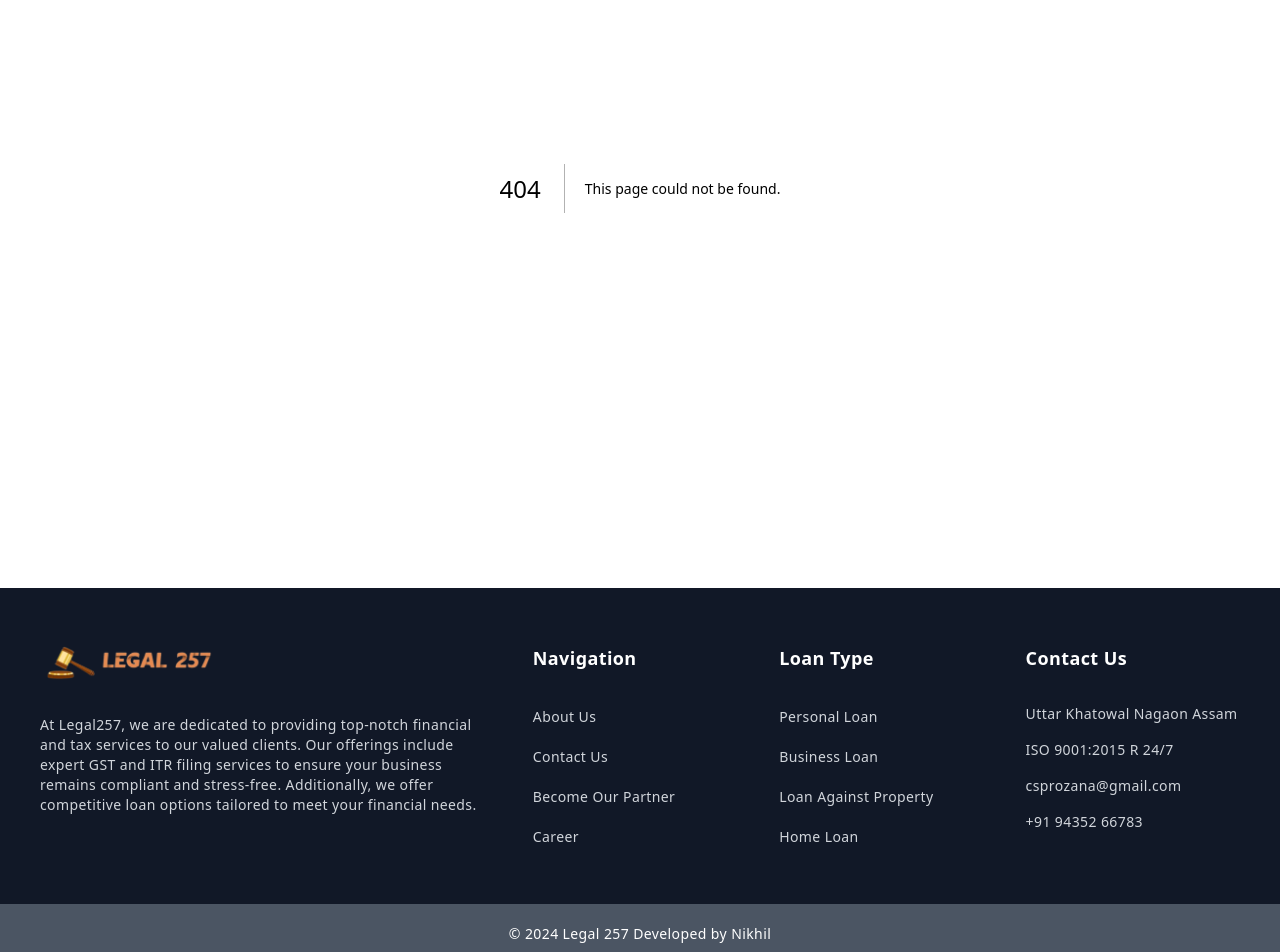
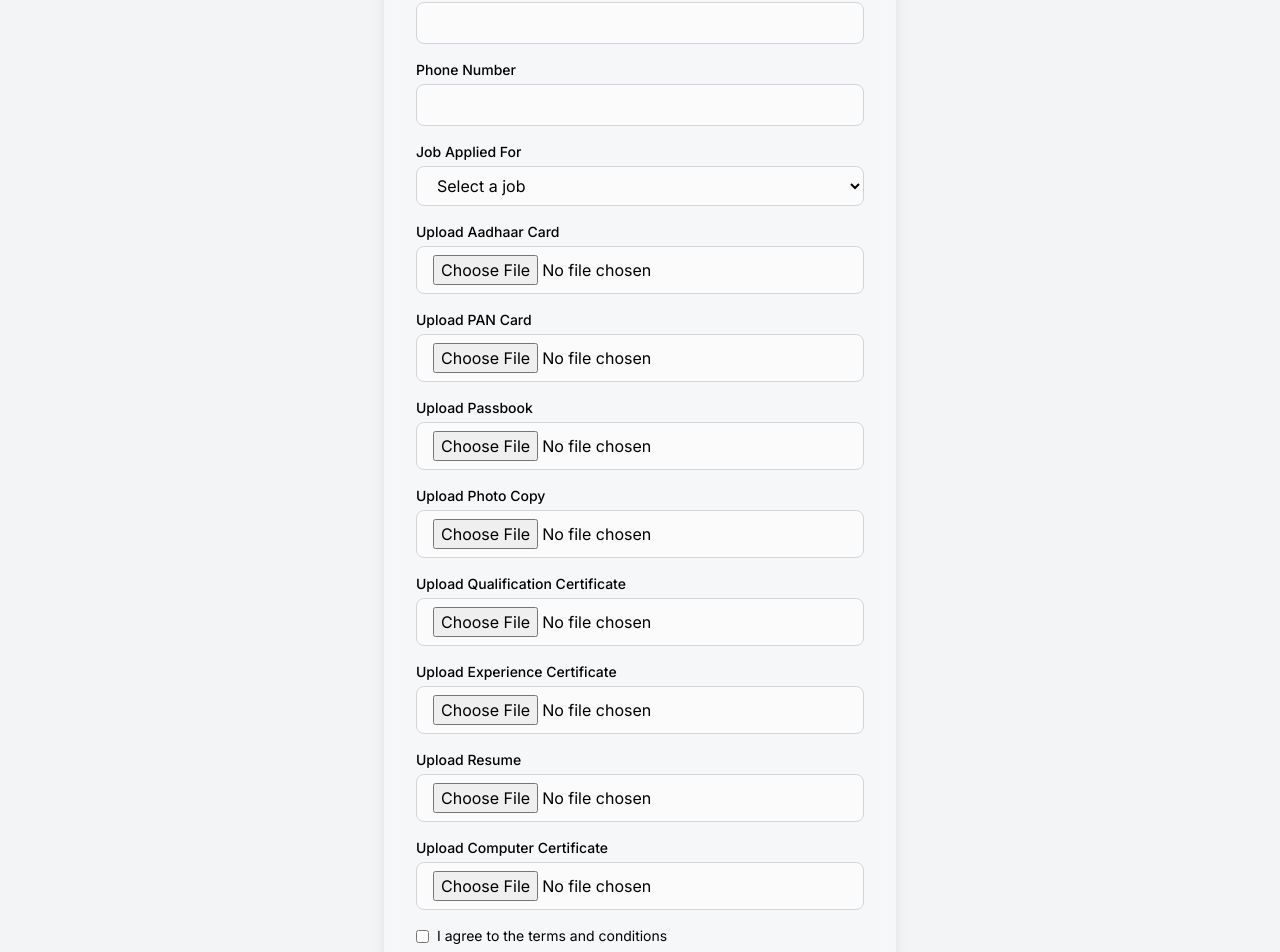
Before and after one commit to niks-nikhil-anand/finance_web_app, a Next.js app: page /applyjob in a window 1280 px wide. Before the commit this address had no page. Shown: the part 276-1228 px from the top of the page. Built offline with nearby package versions, Linux system fonts and the light colour scheme.

Commit message:
Added form of job apply

```diff
--- /dev/null
+++ b/src/app/applyjob/page.jsx
@@ -0,0 +1,219 @@
+"use client"
+import React, { useState } from 'react';
+import { motion } from 'framer-motion';
+
+const JobApplicationForm = () => {
+  const [formData, setFormData] = useState({
+    name: '',
+    email: '',
+    phone: '',
+    job: '',
+    aadhaar: null,
+    pan: null,
+    passbook: null,
+    photocopy: null,
+    qualification: null,
+    experience: null,
+    resume: null,
+    computer: null,
+    terms: false,
+    declaration: false,
+  });
+
+  const handleChange = (e) => {
+    const { name, value, type, files, checked } = e.target;
+    setFormData({
+      ...formData,
+      [name]: type === 'file' ? files[0] : type === 'checkbox' ? checked : value,
+    });
+  };
+
+  const handleSubmit = (e) => {
+    e.preventDefault();
+    console.log(formData);
+    // Handle form submission
+  };
+
+  return (
+    <motion.div
+      className="min-h-screen flex items-center justify-center bg-gray-100 p-5"
+      initial={{ opacity: 0 }}
+      animate={{ opacity: 1 }}
+      transition={{ duration: 0.5 }}
+    >
+      <div className="w-full max-w-lg p-8 bg-white bg-opacity-30 backdrop-blur-lg rounded-lg shadow-lg">
+        <h2 className="text-2xl font-bold mb-6 text-center">Job Application Form</h2>
+        <form onSubmit={handleSubmit} className="space-y-4">
+          <div>
+            <label className="block text-sm font-medium mb-1">Name</label>
+            <input
+              type="text"
+              name="name"
+              className="w-full px-4 py-2 border border-gray-300 rounded-lg bg-white bg-opacity-50"
+              value={formData.name}
+              onChange={handleChange}
+              required
+            />
+          </div>
+          <div>
+            <label className="block text-sm font-medium mb-1">Email</label>
+            <input
+              type="email"
+              name="email"
+              className="w-full px-4 py-2 border border-gray-300 rounded-lg bg-white bg-opacity-50"
+              value={formData.email}
+              onChange={handleChange}
+              required
+            />
+          </div>
+          <div>
+            <label className="block text-sm font-medium mb-1">Phone Number</label>
+            <input
+              type="text"
+              name="phone"
+              className="w-full px-4 py-2 border border-gray-300 rounded-lg bg-white bg-opacity-50"
+              value={formData.phone}
+              onChange={handleChange}
+              required
+            />
+          </div>
+          <div>
+            <label className="block text-sm font-medium mb-1">Job Applied For</label>
+            <select
+  name="job"
+  className="w-full px-4 py-2 border border-gray-300 rounded-lg bg-white bg-opacity-50"
+  value={formData.job}
+  onChange={handleChange}
+  required
+>
+  <option value="">Select a job</option>
+  <option value="ACCOUNTANT">ACCOUNTANT</option>
+  <option value="AREA BRANCH MANAGER">AREA BRANCH MANAGER</option>
+  <option value="AREA MANAGER">AREA MANAGER</option>
+  <option value="AREA SALES MANAGER">AREA SALES MANAGER</option>
+  <option value="ASSISTANT MANAGER">ASSISTANT MANAGER</option>
+  <option value="BRANCH MANAGER">BRANCH MANAGER</option>
+  <option value="CASHIER">CASHIER</option>
+  <option value="CHARTERED ACCOUNTANT">CHARTERED ACCOUNTANT</option>
+  <option value="DIRECT SELLING AGENT">DIRECT SELLING AGENT</option>
+  <option value="DISTRICT DISTRIBUTOR MANAGER">DISTRICT DISTRIBUTOR MANAGER</option>
+  <option value="DISTRIBUTOR SALES MANAGER">DISTRIBUTOR SALES MANAGER</option>
+  <option value="DISTRIBUTOR TEAM MANAGER">DISTRIBUTOR TEAM MANAGER</option>
+  <option value="FIELD OFFICER">FIELD OFFICER</option>
+  <option value="LOAN MANAGER">LOAN MANAGER</option>
+  <option value="RETAILER TEAM LEADER">RETAILER TEAM LEADER</option>
+  <option value="RELATIONSHIP MANAGER">RELATIONSHIP MANAGER</option>
+  <option value="ROYAL BRANCH MANAGER">ROYAL BRANCH MANAGER</option>
+  <option value="STATE MANAGER">STATE MANAGER</option>
+  <option value="TEAM MANAGER">TEAM MANAGER</option>
+  <option value="TEAM SERVICE MANAGER">TEAM SERVICE MANAGER</option>
+  <option value="ZONAL BRANCH MANAGER">ZONAL BRANCH MANAGER</option>
+  <option value="ZONAL MANAGER">ZONAL MANAGER</option>
+</select>
+
+          </div>
+          <div>
+            <label className="block text-sm font-medium mb-1">Upload Aadhaar Card</label>
+            <input
+              type="file"
+              name="aadhaar"
+              className="w-full px-4 py-2 border border-gray-300 rounded-lg bg-white bg-opacity-50"
+              onChange={handleChange}
+              required
+            />
+          </div>
+          <div>
+            <label className="block text-sm font-medium mb-1">Upload PAN Card</label>
+            <input
+              type="file"
+              name="pan"
+              className="w-full px-4 py-2 border border-gray-300 rounded-lg bg-white bg-opacity-50"
+              onChange={handleChange}
+              required
+            />
+          </div>
+          <div>
+            <label className="block text-sm font-medium mb-1">Upload Passbook</label>
+            <input
+              type="file"
+              name="passbook"
+              className="w-full px-4 py-2 border border-gray-300 rounded-lg bg-white bg-opacity-50"
+              onChange={handleChange}
+              required
+            />
+          </div>
+          <div>
+            <label className="block text-sm font-medium mb-1">Upload Photo Copy</label>
+            <input
+              type="file"
+              name="photocopy"
+              className="w-full px-4 py-2 border border-gray-300 rounded-lg bg-white bg-opacity-50"
+              onChange={handleChange}
+              required
+            />
+          </div>
+          <div>
+            <label className="block text-sm font-medium mb-1">Upload Qualification Certificate</label>
+            <input
+              type="file"
+              name="qualification"
+              className="w-full px-4 py-2 border border-gray-300 rounded-lg bg-white bg-opacity-50"
+              onChange={handleChange}
+              required
+            />
+          </div>
+          <div>
+            <label className="block text-sm font-medium mb-1">Upload Experience Certificate</label>
+            <input
+              type="file"
+              name="experience"
+              className="w-full px-4 py-2 border border-gray-300 rounded-lg bg-white bg-opacity-50"
+              onChange={handleChange}
+              required
+            />
+          </div>
+          <div>
+            <label className="block text-sm font-medium mb-1">Upload Resume</label>
+            <input
+              type="file"
+              name="resume"
+              className="w-full px-4 py-2 border border-gray-300 rounded-lg bg-white bg-opacity-50"
+              onChange={handleChange}
+              required
+            />
+          </div>
+          <div>
+            <label className="block text-sm font-medium mb-1">Upload Computer Certificate</label>
+            <input
+              type="file"
+              name="computer"
+              className="w-full px-4 py-2 border border-gray-300 rounded-lg bg-white bg-opacity-50"
+              onChange={handleChange}
+              required
+            />
+          </div>
+          <div className="flex items-center">
+            <input
+              type="checkbox"
+              name="terms"
+              className="mr-2"
+              checked={formData.terms}
+              onChange={handleChange}
+              required
+            />
+            <label className="text-sm"><label className="text-sm">I agree to the terms and conditions</label></label>
+          </div>
+
+          <button
+            type="submit"
+            className="w-full py-3 bg-purple-600 text-white rounded-lg hover:bg-purple-700 focus:outline-none focus:ring-4 focus:ring-purple-300"
+          >
+            Submit
+          </button>
+        </form>
+      </div>
+    </motion.div>
+  );
+};
+
+export default JobApplicationForm;
--- a/src/component/CareerPage/HeroCareer.jsx
+++ b/src/component/CareerPage/HeroCareer.jsx
@@ -27,7 +27,7 @@ const HeroCareer = () => {
                 </motion.p>
                 <div className="flex flex-col md:flex-row gap-4 justify-center md:justify-start">
                     <motion.a
-                        href="/applynow"
+                        href="/applyjob"
                         className="bg-red-500 hover:bg-red-600 text-black font-semibold py-3 px-6 rounded-lg shadow-lg transition-colors duration-300"
                         initial={{ opacity: 0, scale: 0.8 }}
                         animate={{ opacity: 1, scale: 1 }}
--- a/src/component/CareerPage/JobCard.jsx
+++ b/src/component/CareerPage/JobCard.jsx
@@ -1,6 +1,7 @@
 "use client"
 import React, { useState } from 'react';
 import { motion } from 'framer-motion';
+import Link from 'next/link';
 
 const jobs = [
   { title: 'Chartered Accountant', code: 'CA', type: 'Fulltime', salary: '₹96k - 540k/year' },
@@ -41,7 +42,10 @@ const JobCard = ({ title, code, type, salary }) => (
         <span className="bg-gray-100 text-gray-600 px-2 py-1 rounded">{salary}</span>
       </div>
     </div>
+    <Link href={"/applyjob"}>
     <button className="bg-blue-500 text-white px-4 py-2 rounded my-5">Apply Now</button>
+    </Link>
+
   </motion.div>
 );
 
--- a/src/component/Homepage/AllBanks.jsx
+++ b/src/component/Homepage/AllBanks.jsx
@@ -252,7 +252,7 @@ const AllBanks = () => {
         <div className='flex flex-col justify-center items-center bg-gray-300 py-[3rem]'>
             <Container>
             <div className='flex justify-center items-center'>
-                <h1 className='text-2xl md:text-3xl font-bold sm:text-4xl '>BANKS - OUR NBFC CHANNEL PARTNER NETWORK</h1>
+                <h1 className='text-2xl md:text-3xl font-bold sm:text-4xl '>BANKS & CHANNEL PARTNER NETWORK</h1>
             </div>
             <div className='flex mt-[2rem]'>
                 <div className='flex flex-wrap gap-[2rem]  justify-center '>
--- a/src/component/Homepage/Navbar.jsx
+++ b/src/component/Homepage/Navbar.jsx
@@ -153,7 +153,7 @@ const Navbar = () => {
           </div>
           <Link href={"/gallery"} className="block px-3 py-2 rounded-md text-base font-medium text-white">Media Gallery</Link>
           <Link href={"/contact"} className="block px-3 py-2 rounded-md text-base font-medium text-white">Contact Us</Link>
-          <Link href={"/career"} className="block px-3 py-2 rounded-md text-base font-medium text-white">Career</Link>
+          <Link href={"/career"} className="block px-3 py-2 rounded-md text-base font-medium text-white">Job - Apply Now</Link>
           <Link href="/partnersignup" className="block px-3 py-2 rounded-md text-base font-medium text-white">Become Our Partner</Link>
         </div>
       </motion.div>
```
